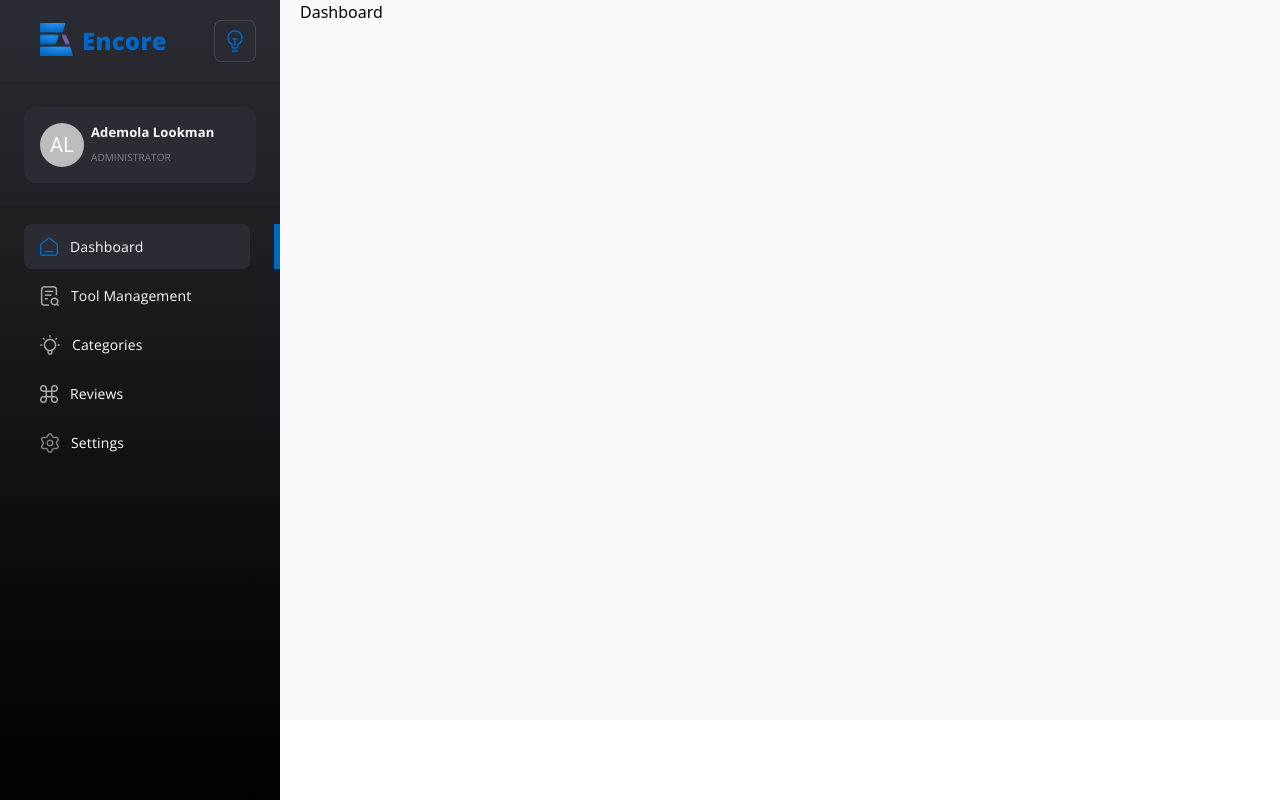
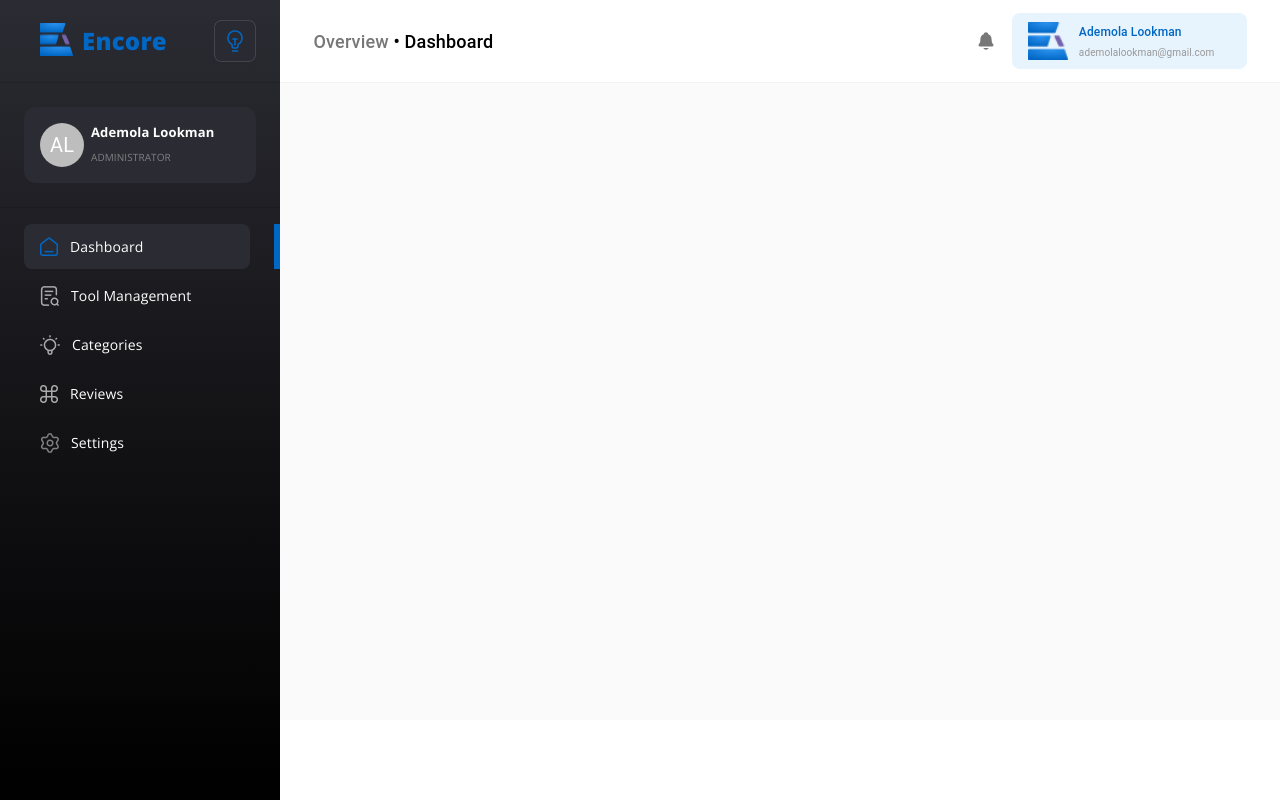
Before and after one commit to debagit10/encore-admin-dashboard, a React (Vite) app: page /dashboard in a window 1280 px wide. Built offline with nearby package versions, Linux system fonts and the light colour scheme.

Commit message:
feat: add Navbar component to Dashboard page with user info display

```diff
--- /dev/null
+++ b/src/components/Navbar.tsx
@@ -0,0 +1,25 @@
+import { Typography } from "@mui/material";
+import React from "react";
+
+interface NavbarProps {
+  children?: React.ReactNode;
+  page?: string;
+  component?: string;
+}
+
+const Navbar: React.FC<NavbarProps> = ({ children, page, component }) => {
+  return (
+    <div className="flex justify-between items-center px-[33.5px] py-[13px] bg-[#FFFFFF] border-b-[1.2px] border-[#F2F2F3]">
+      <div>
+        <Typography fontWeight={500} fontSize={18}>
+          <span className="text-[#777777]">Overview</span> • {page}{" "}
+          {component && `• ${component}`}
+        </Typography>
+      </div>
+
+      <div>{children}</div>
+    </div>
+  );
+};
+
+export default Navbar;
--- a/src/container/Pages.tsx
+++ b/src/container/Pages.tsx
@@ -14,7 +14,7 @@ const Pages: React.FC<PagesProps> = ({ children }) => {
       </div>
 
       <div className="w-[100%]">
-        <div className="px-5 bg-[#FAFAFA] h-[90vh]">{children}</div>
+        <div className="bg-[#FAFAFA] h-[90vh]">{children}</div>
       </div>
     </div>
   );
--- a/src/pages/Dashboard.tsx
+++ b/src/pages/Dashboard.tsx
@@ -1,7 +1,32 @@
+import { Typography } from "@mui/material";
+import Navbar from "../components/Navbar";
 import Pages from "../container/Pages";
+import { IoNotifications } from "react-icons/io5";
+import logo from "../assets/logo.png";
 
 const Dashboard = () => {
-  return <Pages>Dashboard</Pages>;
+  return (
+    <Pages>
+      <Navbar page="Dashboard">
+        <div className="flex gap-[1rem] items-center  ">
+          <IoNotifications color="#777777" size={20} />
+
+          <div className="flex gap-[11px] items-center bg-[#E7F3FD] rounded-[8px] h-[56px] pl-[1rem] pr-[2rem] ">
+            <img src={logo} height={40} width={40} />
+
+            <div className="flex flex-col gap-[4px]">
+              <Typography fontWeight={500} fontSize={12} color="#0167C4">
+                Ademola Lookman
+              </Typography>
+              <Typography fontWeight={400} fontSize={10} color="#999999">
+                ademolalookman@gmail.com
+              </Typography>
+            </div>
+          </div>
+        </div>
+      </Navbar>
+    </Pages>
+  );
 };
 
 export default Dashboard;
```
